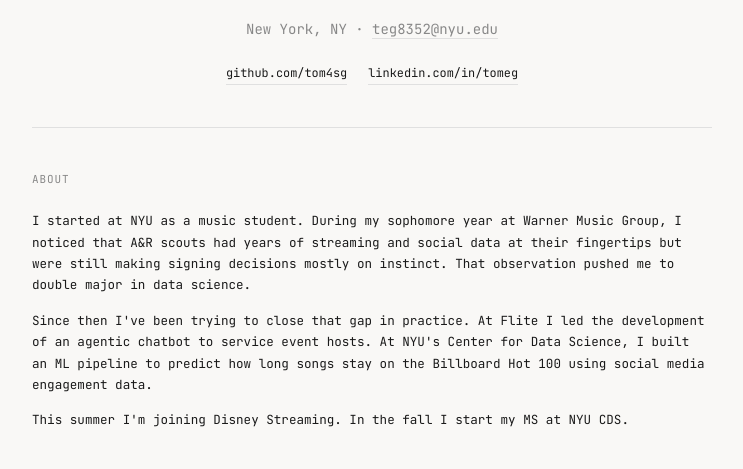
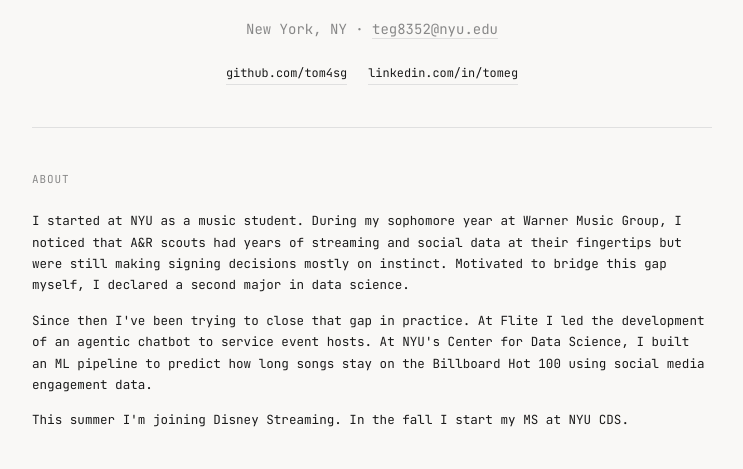
Before and after one commit to tom4sg/tom4sg.github.io, a plain HTML site: page index.html in a window 1280 px wide. Shown: the part 331-800 px from the top of the page, without its empty margins (268-1011 px from the left). Drawn offline with Linux system fonts and the light colour scheme.

Commit message:
edit about section

```diff
--- a/index.html
+++ b/index.html
@@ -280,7 +280,7 @@
     <!-- ABOUT -->
     <section>
       <p class="label">About</p>
-      <p class="about-text">I started at NYU as a music student. During my sophomore year at Warner Music Group, I noticed that A&amp;R scouts had years of streaming and social data at their fingertips but were still making signing decisions mostly on instinct. That observation pushed me to double major in data science.</p>
+      <p class="about-text">I started at NYU as a music student. During my sophomore year at Warner Music Group, I noticed that A&amp;R scouts had years of streaming and social data at their fingertips but were still making signing decisions mostly on instinct. Motivated to bridge this gap myself, I declared a second major in data science.</p>
       <p class="about-text" style="margin-top:1rem">Since then I've been trying to close that gap in practice. At Flite I led the development of an agentic chatbot to service event hosts. At NYU's Center for Data Science, I built an ML pipeline to predict how long songs stay on the Billboard Hot 100 using social media engagement data.</p>
       <p class="about-text" style="margin-top:1rem">This summer I'm joining Disney Streaming. In the fall I start my MS at NYU CDS.</p>
     </section>
```
